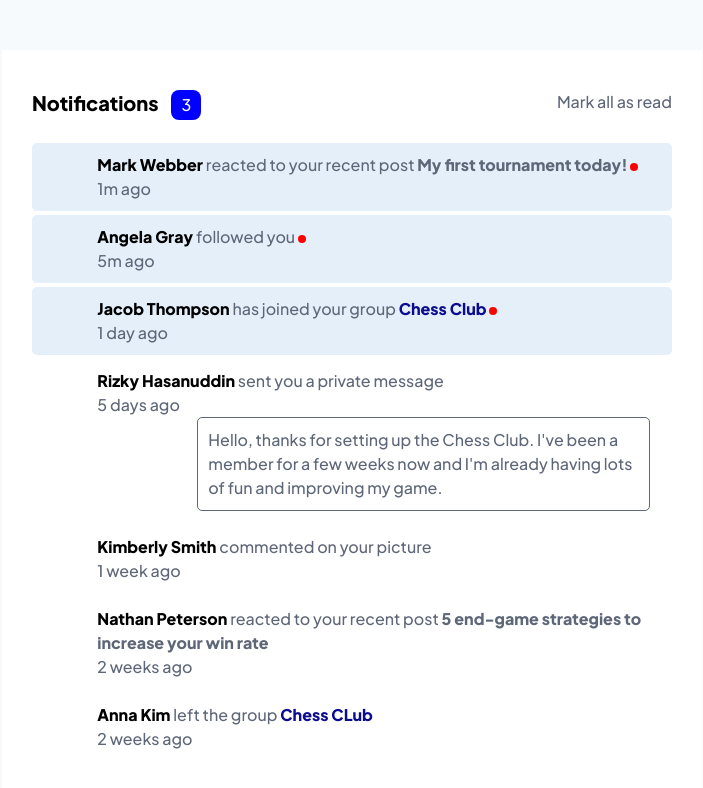
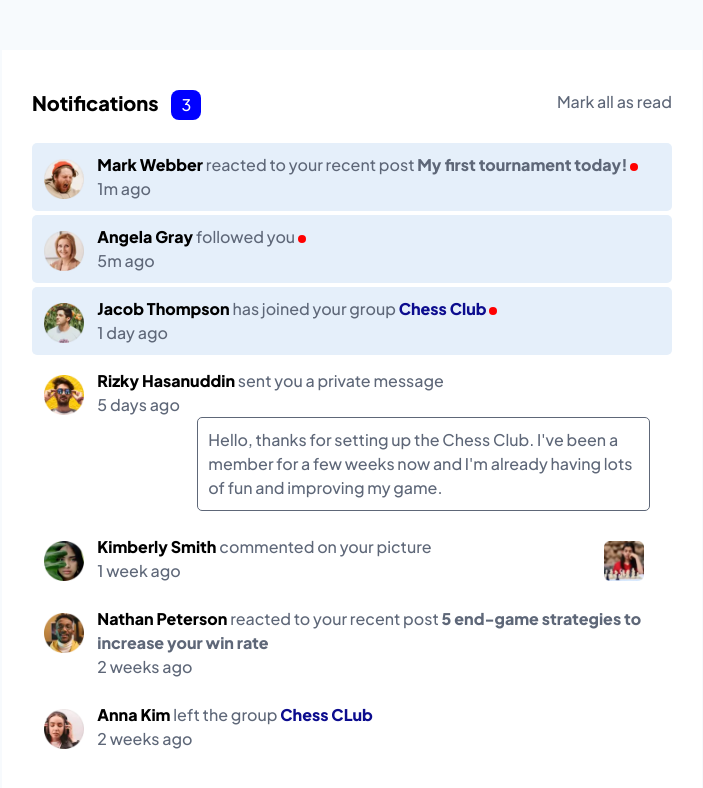
Before and after one commit to Mirali44/Notifications-page-by-using-HTML-CSS-Bootstrap-JavaScript, a plain HTML site: page index.html in a window 1280 px wide. Shown: the whole page, without its empty margins (288-991 px from the left). Drawn offline with Linux system fonts and the light colour scheme; files that its build step writes are made by us from their sources.

Commit message:
Update index.html

```diff
--- a/index.html
+++ b/index.html
@@ -21,25 +21,25 @@
         <div class="messages">
             <div class="unread container">
                 <div class="row">
-                <div class="col-1 col-sm-1"><img src="assets/images/avatar-mark-webber.webp" alt=""></div>
+                <div class="col-1 col-sm-1"><img src="avatar-mark-webber.webp" alt=""></div>
                 <div class="col-10 col-sm-11"><span class="name">Mark Webber </span> reacted to your recent post <span class="something"> My first tournament today! <div class="dot"></div></span>  <br>1m ago</div>
             </div>
             </div>
             <div class="unread container">
                 <div class="row">
-                <div class="col-1 col-sm-1"><img src="assets/images/avatar-angela-gray.webp" alt=""></div>
+                <div class="col-1 col-sm-1"><img src="avatar-angela-gray.webp" alt=""></div>
                 <div class="col-10 col-sm-11"><span class="name">Angela Gray </span>followed you <div class="dot"></div><br>5m ago</div>
             </div>
             </div>
             <div class="unread container">
                 <div class="row">
-                <div class="col-1 col-sm-1"><img src="assets/images/avatar-jacob-thompson.webp" alt=""></div>
+                <div class="col-1 col-sm-1"><img src="avatar-jacob-thompson.webp" alt=""></div>
                 <div class="col-10 col-sm-11"><span class="name">Jacob Thompson </span>has joined your group <span class="chess"> Chess Club </span><div class="dot"></div><br>1 day ago</div>
             </div>
             </div>
             <div class="read container">
                 <div class="row">
-                <div class="col-1 col-sm-1"><img src="assets/images/avatar-rizky-hasanuddin.webp" alt=""></div>
+                <div class="col-1 col-sm-1"><img src="avatar-rizky-hasanuddin.webp" alt=""></div>
                 <div class="col-10 col-sm-11"><span class="name">Rizky Hasanuddin </span>sent you a private message <br>5 days ago
                 <div class="extra">Hello, thanks for setting up the Chess Club. I've been a member for a few weeks now and I'm already having lots of fun and improving my game.</div>
             </div>
@@ -47,23 +47,23 @@
             </div>
             <div class="read container">
                 <div class="row">
-                <div class="col-1 col-sm-1"><img src="assets/images/avatar-kimberly-smith.webp" alt=""></div>
+                <div class="col-1 col-sm-1"><img src="avatar-kimberly-smith.webp" alt=""></div>
                 <div class="col-10 col-sm-11">
                     <div class="smith"><span class="name">Kimberly Smith </span> commented on your picture<br>1 week ago</div>
-                    <div class="img2"><img src="assets/images/image-chess.webp" alt=""></div>
+                    <div class="img2"><img src="image-chess.webp" alt=""></div>
                 </div>
 
             </div>
             </div>
             <div class="read container">
                 <div class="row">
-                <div class="col-1 col-sm-1"><img src="assets/images/avatar-nathan-peterson.webp" alt=""></div>
+                <div class="col-1 col-sm-1"><img src="avatar-nathan-peterson.webp" alt=""></div>
                 <div class="col-10 col-sm-11"><span class="name">Nathan Peterson </span>reacted to your recent post <span class="something">5 end-game strategies to increase your win rate </span><br>2 weeks ago</div>
             </div>
             </div>
             <div class="read container">
                 <div class="row">
-                <div class="col-1 col-sm-1"><img src="assets/images/avatar-anna-kim.webp" alt=""></div>
+                <div class="col-1 col-sm-1"><img src="avatar-anna-kim.webp" alt=""></div>
                 <div class="col-10 col-sm-11"><span class="name">Anna Kim </span>left the group <span class="chess"> Chess CLub</span> <br>2 weeks ago</div>
             </div>
             </div>
```
